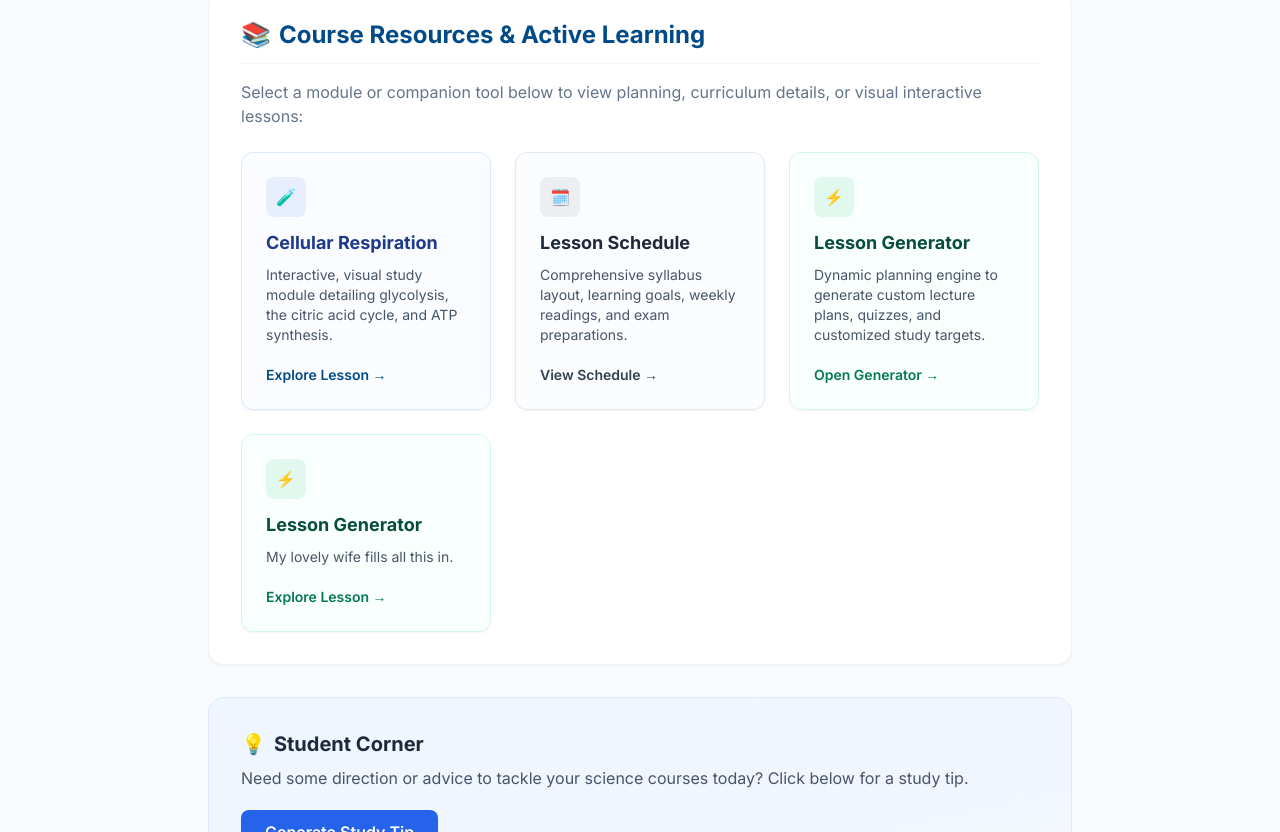
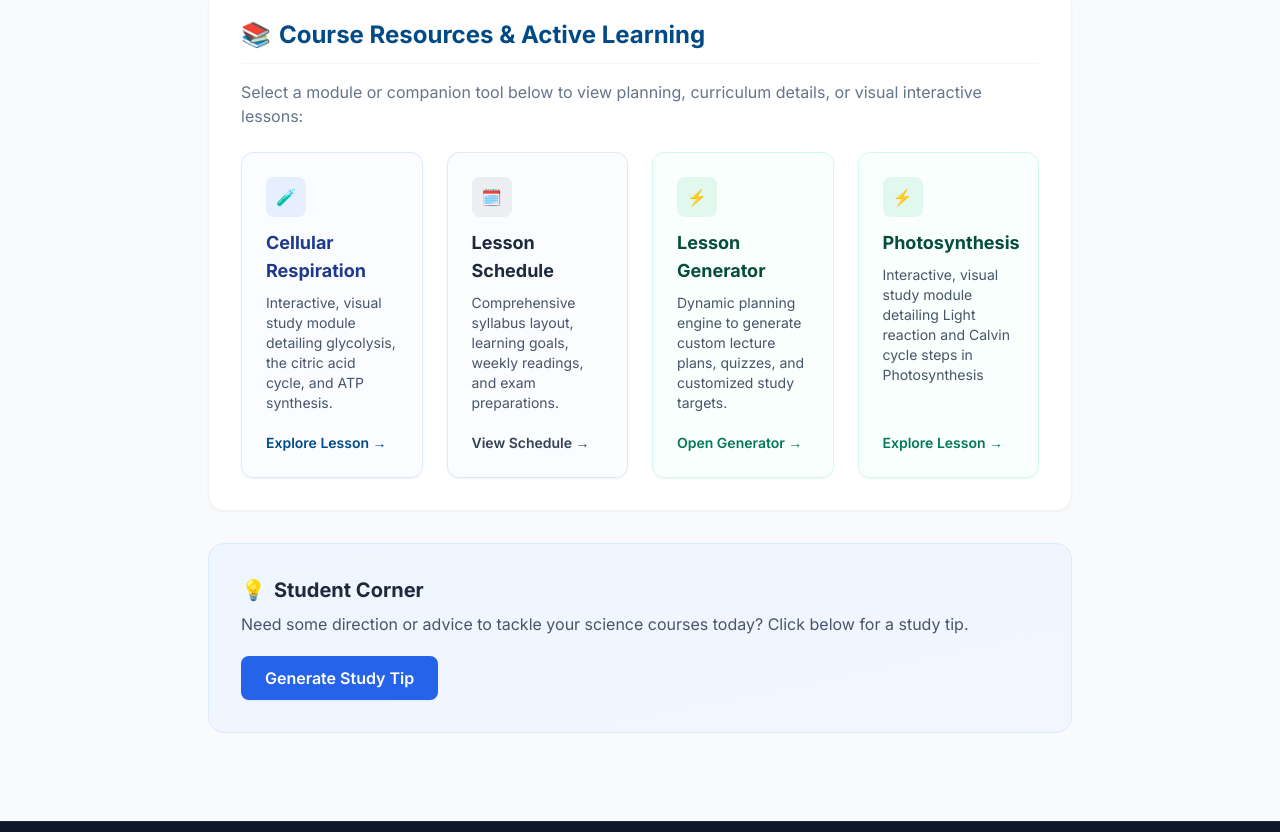
Before and after one commit to Jananigopalakrishnan/ai1, a plain HTML site: page index.html in a window 1280 px wide. Shown: the part 574-1406 px from the top of the page. Drawn offline with nearby package versions, Linux system fonts and the light colour scheme.

Commit message:
Update index.html

```diff
--- a/index.html
+++ b/index.html
@@ -56,7 +56,7 @@
             <p class="text-slate-500 mb-6">Select a module or companion tool below to view planning, curriculum details, or visual interactive lessons:</p>
 
             <!-- Link Navigation Grid -->
-            <div class="grid grid-cols-1 md:grid-cols-3 gap-6">
+            <div class="grid grid-cols-1 md:grid-cols-4 gap-6">
 
                 <!-- 1. Cellular Respiration Module -->
                 <a href="cellular_respiration.html" class="interactive-card flex flex-col justify-between p-6 rounded-xl border border-blue-100 bg-blue-50/30 hover:bg-blue-50 hover:border-blue-200 shadow-sm group">
@@ -98,8 +98,8 @@
                 <a href="photosynthesis.html" class="interactive-card flex flex-col justify-between p-6 rounded-xl border border-emerald-100 bg-emerald-50/30 hover:bg-emerald-50 hover:border-emerald-200 shadow-sm group">
                     <div>
                         <div class="w-10 h-10 rounded-lg bg-emerald-500/10 flex items-center justify-center text-emerald-600 font-bold mb-3">⚡</div>
-                        <h3 class="font-bold text-lg text-emerald-900 group-hover:text-emerald-800">Lesson Generator</h3>
-                        <p class="text-sm text-slate-600 mt-2">My lovely wife fills all this in.</p>
+                        <h3 class="font-bold text-lg text-emerald-900 group-hover:text-emerald-800">Photosynthesis</h3>
+                        <p class="text-sm text-slate-600 mt-2">Interactive, visual study module detailing Light reaction and Calvin cycle steps in Photosynthesis </p>
                     </div>
                     <span class="mt-5 inline-flex items-center text-sm font-semibold text-emerald-700 group-hover:underline">
                         Explore Lesson &rarr;
```
